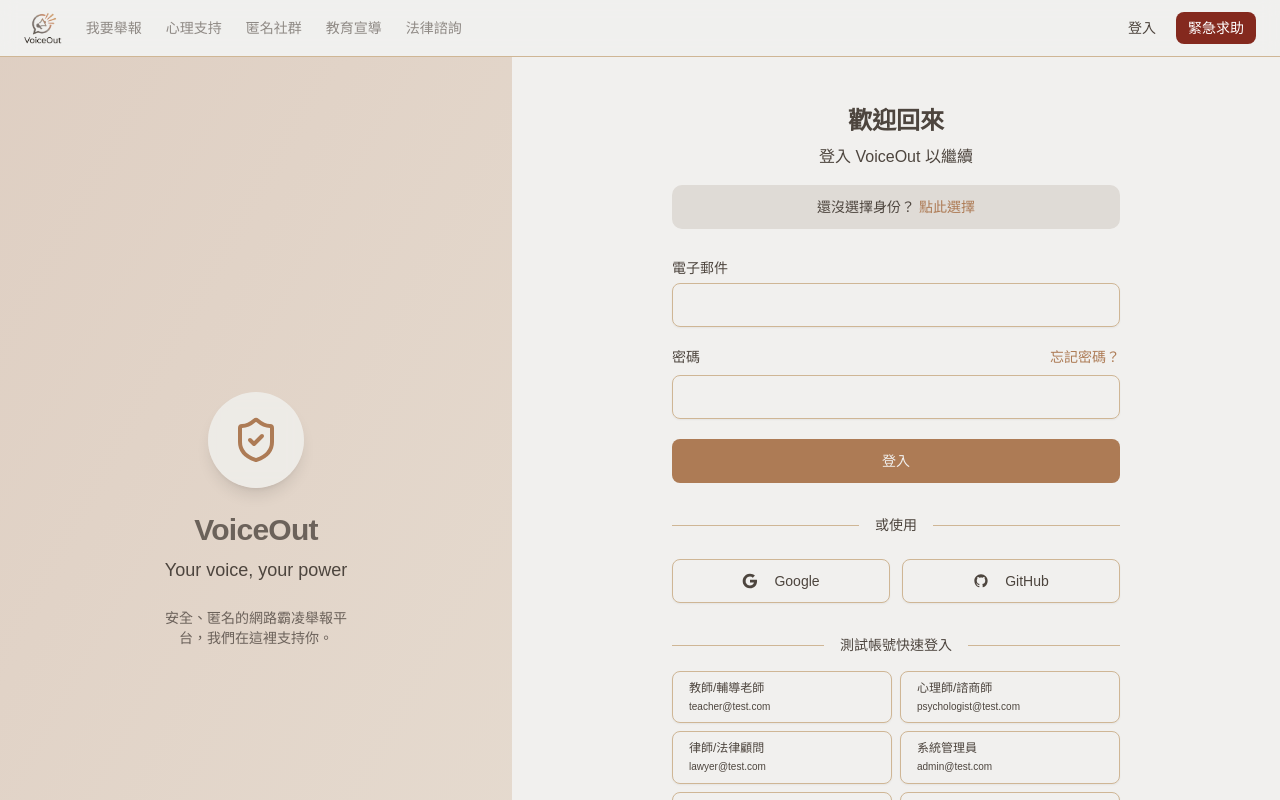
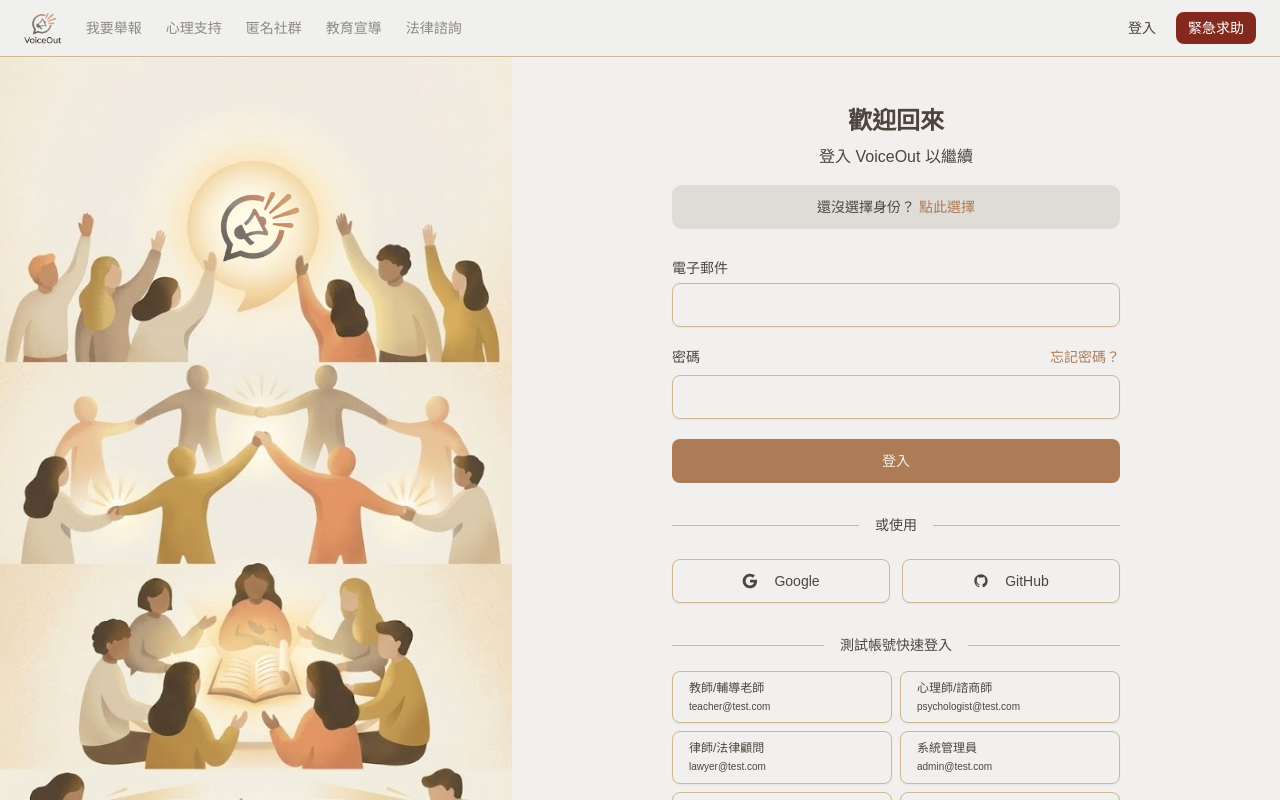
Before and after one commit to wall4oppy/VoiceOut, a Next.js app: page /login in a window 1280 px wide. Shown: the top 800 px of the page. Built offline with nearby package versions, Linux system fonts and the light colour scheme; a web font is replaced by a local one.

Commit message:
style: add custom SVG background image to login page left column

```diff
--- a/src/app/login/page.tsx
+++ b/src/app/login/page.tsx
@@ -117,23 +117,13 @@
         <div className="w-full bg-background" style={{ minHeight: "calc(100vh - 3.5rem)" }}>
             <div className="w-full grid lg:grid-cols-5" style={{ minHeight: "calc(100vh - 3.5rem)" }}>
                 {/* Visual Side - 40% */}
-                <div className="hidden lg:col-span-2 relative bg-primary/10 overflow-hidden lg:flex flex-col items-center justify-center p-8 text-primary">
-                    <div className="absolute inset-0 bg-gradient-to-br from-primary/20 to-secondary/20 z-0" />
-                    {/* Placeholder for optional background image */}
-                    {/* <Image src="/path/to/image.jpg" alt="Login Visual" fill className="object-cover opacity-50" /> */}
-
-                    <div className="relative z-10 text-center space-y-6">
-                        <div className="h-24 w-24 rounded-full bg-background/80 backdrop-blur-sm flex items-center justify-center mx-auto shadow-lg">
-                            <ShieldCheck className="h-12 w-12 text-primary" />
-                        </div>
-                        <div className="space-y-2">
-                            <h1 className="text-3xl font-bold tracking-tight text-foreground/80">VoiceOut</h1>
-                            <p className="text-lg text-muted-foreground font-medium">Your voice, your power</p>
-                        </div>
-                        <p className="text-sm text-muted-foreground/80 max-w-[200px] mx-auto">
-                            安全、匿名的網路霸凌舉報平台，我們在這裡支持你。
-                        </p>
-                    </div>
+                {/* Visual Side - 40% */}
+                <div className="hidden lg:col-span-2 relative bg-primary/10 overflow-hidden lg:flex flex-col items-center justify-center text-primary">
+                    <img
+                        src="/login-bg.svg"
+                        alt="Login Visual"
+                        className="absolute inset-0 w-full h-full object-cover"
+                    />
                 </div>
 
                 {/* Login Form Side - 60% */}
```
Also changed, not shown: public/login-bg.svg (added), 未命名設計.svg (added).
